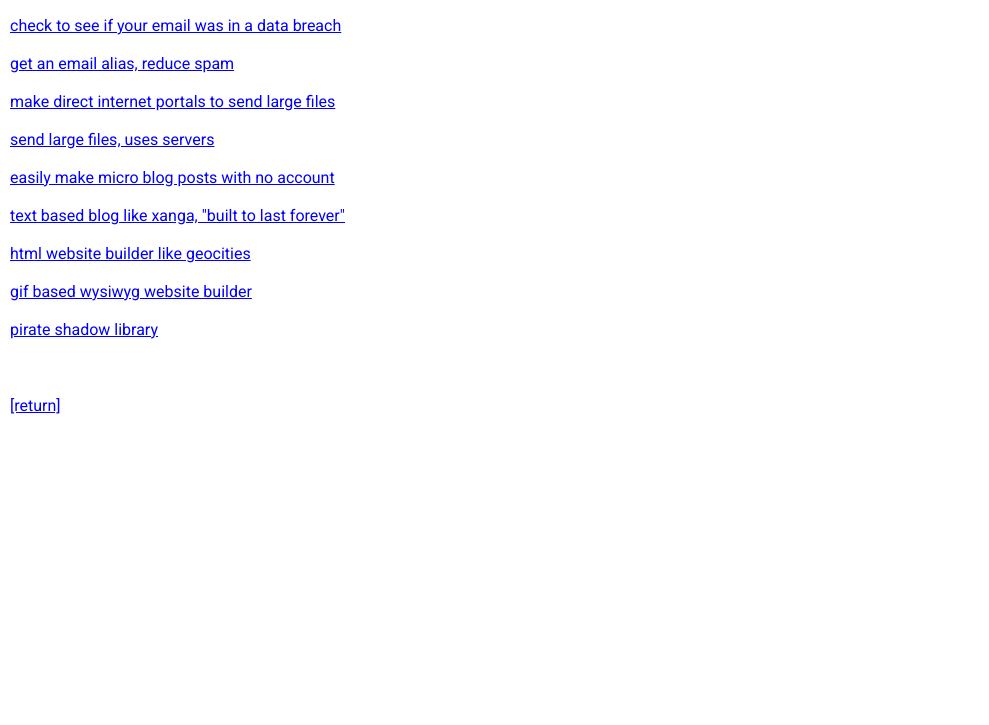
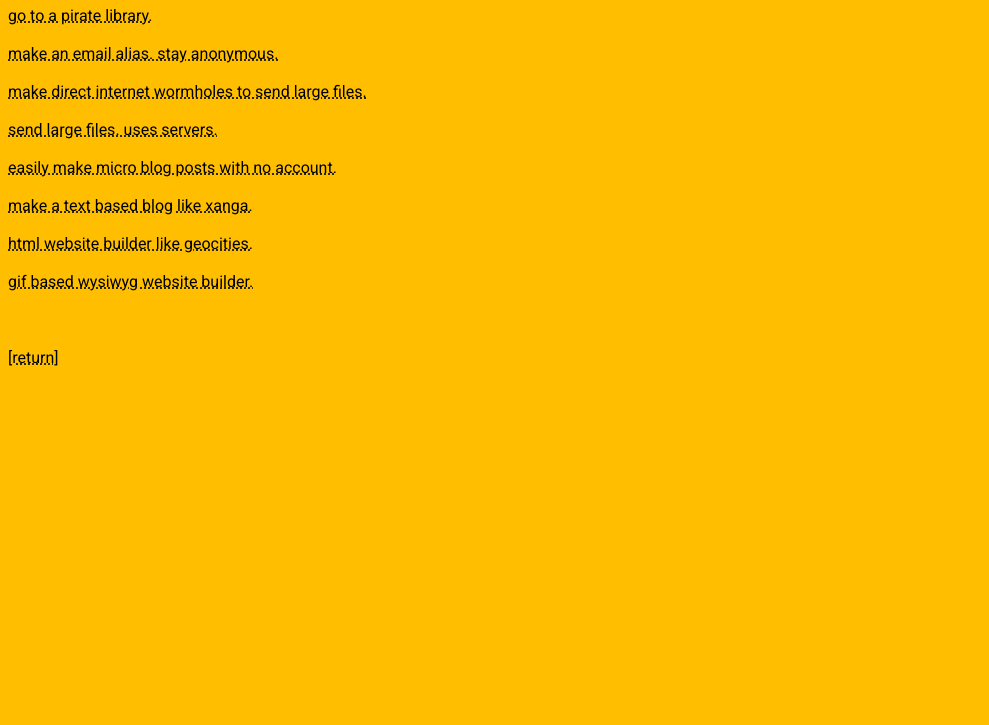
Before and after one commit to periloustxt/periloustxt.github.io, a plain HTML site: page 02.html in a window 1280 px wide. Shown: the part 75-800 px from the top of the page, without its empty margins (0-989 px from the left). Drawn offline with Linux system fonts and the light colour scheme.

Commit message:
Add files via upload

```diff
--- a/02.html
+++ b/02.html
@@ -1 +1,13 @@
-<!DOCTYPE html><html><head><meta name="viewport" content="width=device-width,initial-scale=1"><link href="https://fonts.googleapis.com/css2?family=Roboto&display=swap" rel="stylesheet"><link href="styles.css" rel="stylesheet"></head><body><h1>drop #02: internet tools and resources in the techno-liberalist age</h1><a href="https://haveibeenpwned.com/">check to see if your email was in a data breach</a><br><br><a href="https://addy.io/">get an email alias, reduce spam</a><br><br><a href="https://webwormhole.io/">make direct internet portals to send large files</a><br><br><a href="https://wormhole.app/">send large files, uses servers</a><br><br><a href="https://telegra.ph/">easily make micro blog posts with no account</a><br><br><a href="https://bearblog.dev/">text based blog like xanga, "built to last forever"</a><br><br><a href="https://neocities.org">html website builder like geocities</a><br><br><a href="https://build.mmm.page/">gif based wysiwyg website builder</a><br><br><a href="https://www.ubu.com/">pirate shadow library</a><br><br><br><br><a href="index.html">[return]</a></body></html>
+<!DOCTYPE html><html><head><meta name="viewport" content="width=device-width,initial-scale=1"><link href="https://fonts.googleapis.com/css2?family=Roboto&display=swap" rel="stylesheet"><link href="styles.css" rel="stylesheet"></head><body>
+<h1>drop #02: digital garden toolkit</h1>
+<a href="https://www.ubu.com/">go to a pirate library.</a><br><br>
+<a href="https://addy.io/">make an email alias. stay anonymous.</a><br><br>
+<a href="https://webwormhole.io/">make direct internet wormholes to send large files.</a><br><br>
+<a href="https://wormhole.app/">send large files. uses servers.</a><br><br>
+<a href="https://telegra.ph/">easily make micro blog posts with no account.</a><br><br>
+<a href="https://bearblog.dev/">make a text based blog like xanga.</a><br><br>
+<a href="https://neocities.org">html website builder like geocities.</a><br><br>
+<a href="https://build.mmm.page/">gif based wysiwyg website builder.</a><br><br>
+<br><br>
+<!-- there is also https://libgen.is, of course. shhhh. -->
+<a href="index.html">[return]</a></body></html>
--- a/styles.css
+++ b/styles.css
@@ -1 +1,23 @@
-body{background-color:white;margin:0;padding:10px;box-sizing:border-box;font-family:'Roboto',sans-serif}p,a{margin:0;padding:0;text-decoration:none;color:blue}a:visited{color:purple}a{text-decoration:underline}a:hover{background-color:red;color:white}
+body {
+    background-color: rgb(255, 191, 0);
+    color: black;
+    font-family: 'Roboto', sans-serif;
+  }
+
+  a {
+    color: black;
+    text-decoration: underline dotted;
+  }
+
+  a:hover {
+    color: white;
+    background-color: #ff0000;
+  }
+
+  a:visited {
+    color: rgb(82, 82, 82);
+  }
+
+  a:visited:hover {
+    color: white;
+  }
```
Also changed, not shown: index.html (+6 -2 lines).
